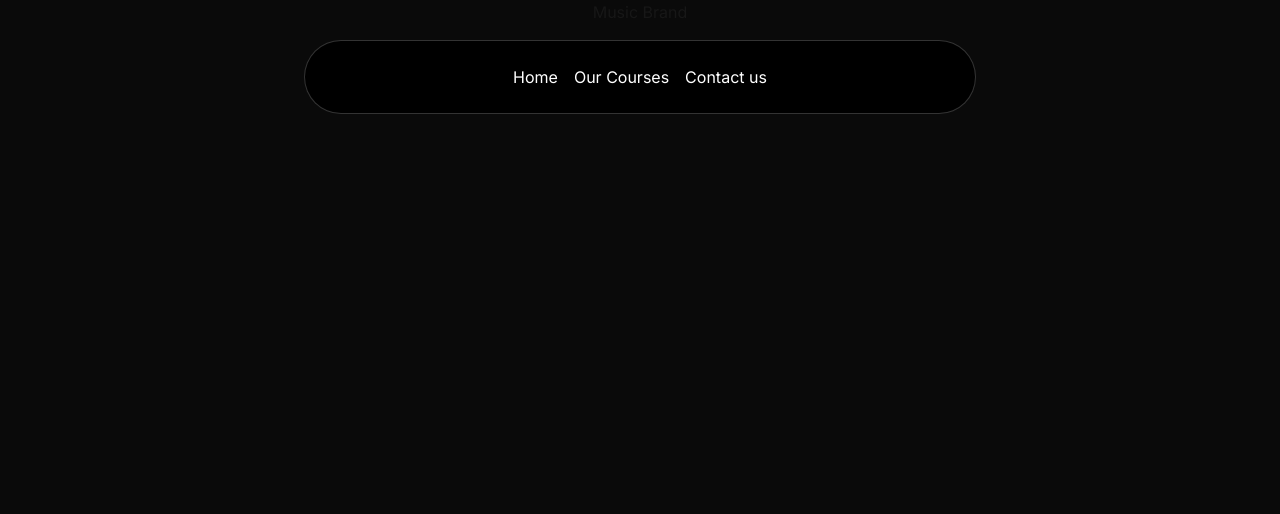
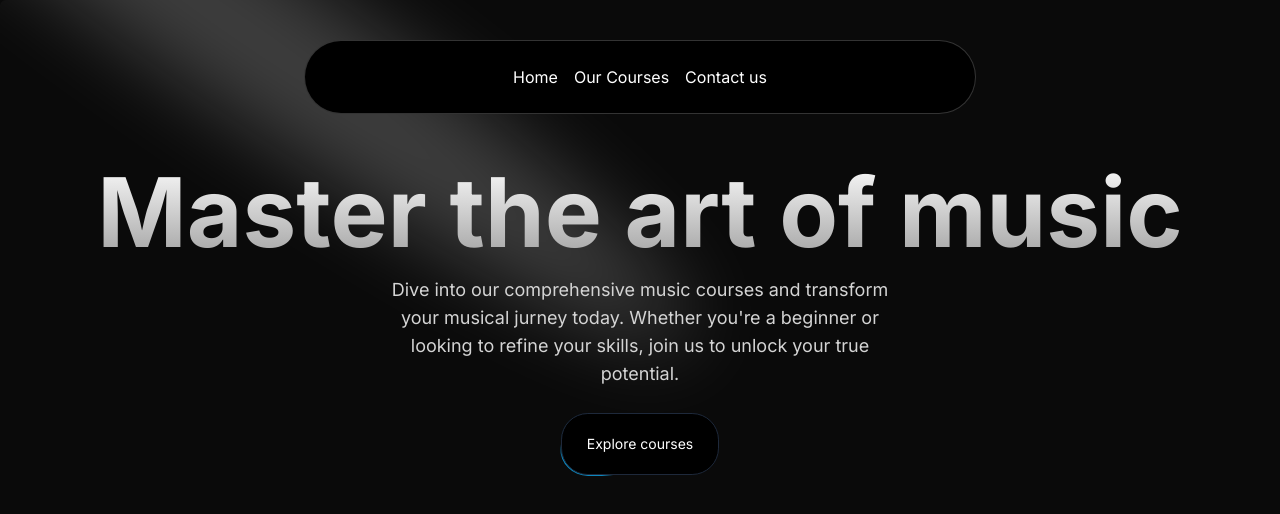
Before and after one commit to sumondeveloper/musicbrand, a Next.js app: page / in a window 1280 px wide. Shown: the top 514 px of the page. Built offline with nearby package versions, Linux system fonts and the light colour scheme.

Commit message:
Add hero section to the homepage

```diff
--- a/app/page.tsx
+++ b/app/page.tsx
@@ -1,7 +1,9 @@
+import HeroSection from "@/components/HeroSection";
+
 const Home = () => {
   return (
     <main className="min-h-screen bg-black/[0.96] antialiased bg-grid-white/[0.02]">
-      <h1 className="text-center ">Music Brand</h1>
+      <HeroSection />
     </main>
   );
 };
--- /dev/null
+++ b/components/HeroSection.tsx
@@ -0,0 +1,36 @@
+import Link from "next/link";
+import { Spotlight } from "@/components/ui/Spotlight";
+import { Button } from "@/components/ui/moving-border";
+
+const HeroSection = () => {
+  return (
+    <div className="h-auto md:h-[40rem] w-full rounded-md flex flex-col items-center justify-center relative overflow-hidden mx-auto py-10 md:py-0">
+      <Spotlight
+        className="-top-40 left-0 md:left-60 md:-top-20"
+        fill="white"
+      />
+
+      <div className="p-4 relative z-10 w-full text-center">
+        <h1 className="mt-20 md:mt-0 text-4xl md:text-8xl font-bold bg-clip-text text-transparent bg-gradient-to-b from-neutral-50  to-neutral-400 ">
+          Master the art of music
+        </h1>
+        <p className="mt-4 font-normal text-base md:text-lg text-neutral-300 max-w-lg mx-auto">
+          Dive into our comprehensive music courses and transform your musical
+          jurney today. Whether you're a beginner or looking to refine your
+          skills, join us to unlock your true potential.
+        </p>
+        <div className="mt-6">
+          <Link href={"/courses"}>
+            <Button
+              borderRadius="1.75rem"
+              className="bg-white dark:bg-black text-black dark:text-white border-neutral-200 dark:border-slate-800"
+            >
+              Explore courses
+            </Button>
+          </Link>
+        </div>
+      </div>
+    </div>
+  );
+};
+export default HeroSection;
--- /dev/null
+++ b/components/ui/Spotlight.tsx
@@ -0,0 +1,56 @@
+import React from "react";
+import { cn } from "@/lib/utils";
+
+type SpotlightProps = {
+  className?: string;
+  fill?: string;
+};
+
+export const Spotlight = ({ className, fill }: SpotlightProps) => {
+  return (
+    <svg
+      className={cn(
+        "animate-spotlight pointer-events-none absolute z-[1]  h-[169%] w-[138%] lg:w-[84%] opacity-0",
+        className
+      )}
+      xmlns="http://www.w3.org/2000/svg"
+      viewBox="0 0 3787 2842"
+      fill="none"
+    >
+      <g filter="url(#filter)">
+        <ellipse
+          cx="1924.71"
+          cy="273.501"
+          rx="1924.71"
+          ry="273.501"
+          transform="matrix(-0.822377 -0.568943 -0.568943 0.822377 3631.88 2291.09)"
+          fill={fill || "white"}
+          fillOpacity="0.21"
+        ></ellipse>
+      </g>
+      <defs>
+        <filter
+          id="filter"
+          x="0.860352"
+          y="0.838989"
+          width="3785.16"
+          height="2840.26"
+          filterUnits="userSpaceOnUse"
+          colorInterpolationFilters="sRGB"
+        >
+          <feFlood floodOpacity="0" result="BackgroundImageFix"></feFlood>
+          <feBlend
+            mode="normal"
+            in="SourceGraphic"
+            in2="BackgroundImageFix"
+            result="shape"
+          ></feBlend>
+          <feGaussianBlur
+            stdDeviation="151"
+            result="effect1_foregroundBlur_1065_8"
+          ></feGaussianBlur>
+        </filter>
+      </defs>
+    </svg>
+  );
+};
--- /dev/null
+++ b/components/ui/moving-border.tsx
@@ -0,0 +1,139 @@
+"use client";
+import React from "react";
+import {
+  motion,
+  useAnimationFrame,
+  useMotionTemplate,
+  useMotionValue,
+  useTransform,
+} from "framer-motion";
+import { useRef } from "react";
+import { cn } from "@/lib/utils";
+
+export function Button({
+  borderRadius = "1.75rem",
+  children,
+  as: Component = "button",
+  containerClassName,
+  borderClassName,
+  duration,
+  className,
+  ...otherProps
+}: {
+  borderRadius?: string;
+  children: React.ReactNode;
+  as?: any;
+  containerClassName?: string;
+  borderClassName?: string;
+  duration?: number;
+  className?: string;
+  [key: string]: any;
+}) {
+  return (
+    <Component
+      className={cn(
+        "bg-transparent relative text-xl  h-16 w-40 p-[1px] overflow-hidden ",
+        containerClassName
+      )}
+      style={{
+        borderRadius: borderRadius,
+      }}
+      {...otherProps}
+    >
+      <div
+        className="absolute inset-0"
+        style={{ borderRadius: `calc(${borderRadius} * 0.96)` }}
+      >
+        <MovingBorder duration={duration} rx="30%" ry="30%">
+          <div
+            className={cn(
+              "h-20 w-20 opacity-[0.8] bg-[radial-gradient(var(--sky-500)_40%,transparent_60%)]",
+              borderClassName
+            )}
+          />
+        </MovingBorder>
+      </div>
+
+      <div
+        className={cn(
+          "relative bg-slate-900/[0.8] border border-slate-800 backdrop-blur-xl text-white flex items-center justify-center w-full h-full text-sm antialiased",
+          className
+        )}
+        style={{
+          borderRadius: `calc(${borderRadius} * 0.96)`,
+        }}
+      >
+        {children}
+      </div>
+    </Component>
+  );
+}
+
+export const MovingBorder = ({
+  children,
+  duration = 2000,
+  rx,
+  ry,
+  ...otherProps
+}: {
+  children: React.ReactNode;
+  duration?: number;
+  rx?: string;
+  ry?: string;
+  [key: string]: any;
+}) => {
+  const pathRef = useRef<any>();
+  const progress = useMotionValue<number>(0);
+
+  useAnimationFrame((time) => {
+    const length = pathRef.current?.getTotalLength();
+    if (length) {
+      const pxPerMillisecond = length / duration;
+      progress.set((time * pxPerMillisecond) % length);
+    }
+  });
+
+  const x = useTransform(
+    progress,
+    (val) => pathRef.current?.getPointAtLength(val).x
+  );
+  const y = useTransform(
+    progress,
+    (val) => pathRef.current?.getPointAtLength(val).y
+  );
+
+  const transform = useMotionTemplate`translateX(${x}px) translateY(${y}px) translateX(-50%) translateY(-50%)`;
+
+  return (
+    <>
+      <svg
+        xmlns="http://www.w3.org/2000/svg"
+        preserveAspectRatio="none"
+        className="absolute h-full w-full"
+        width="100%"
+        height="100%"
+        {...otherProps}
+      >
+        <rect
+          fill="none"
+          width="100%"
+          height="100%"
+          rx={rx}
+          ry={ry}
+          ref={pathRef}
+        />
+      </svg>
+      <motion.div
+        style={{
+          position: "absolute",
+          top: 0,
+          left: 0,
+          display: "inline-block",
+          transform,
+        }}
+      >
+        {children}
+      </motion.div>
+    </>
+  );
+};
--- a/tailwind.config.ts
+++ b/tailwind.config.ts
@@ -1,4 +1,18 @@
 import type { Config } from "tailwindcss";
+const {
+  default: flattenColorPalette,
+} = require("tailwindcss/lib/util/flattenColorPalette");
+// Plugin to add each Tailwind color as a global CSS variable
+function addVariablesForColors({ addBase, theme }: any) {
+  const allColors = flattenColorPalette(theme("colors"));
+  const newVars = Object.fromEntries(
+    Object.entries(allColors).map(([key, value]) => [`--${key}`, value])
+  );
+
+  addBase({
+    ":root": newVars,
+  });
+}
 
 const config: Config = {
   content: [
@@ -9,12 +23,23 @@
   darkMode: "class",
   theme: {
     extend: {
-      colors: {
-        background: "var(--background)",
-        foreground: "var(--foreground)",
+      animation: {
+        spotlight: "spotlight 2s ease .75s 1 forwards",
+      },
+      keyframes: {
+        spotlight: {
+          "0%": {
+            opacity: "0",
+            transform: "translate(-72%, -62%) scale(0.5)",
+          },
+          "100%": {
+            opacity: "1",
+            transform: "translate(-50%,-40%) scale(1)",
+          },
+        },
       },
     },
   },
-  plugins: [],
+  plugins: [addVariablesForColors],
 };
 export default config;
```
